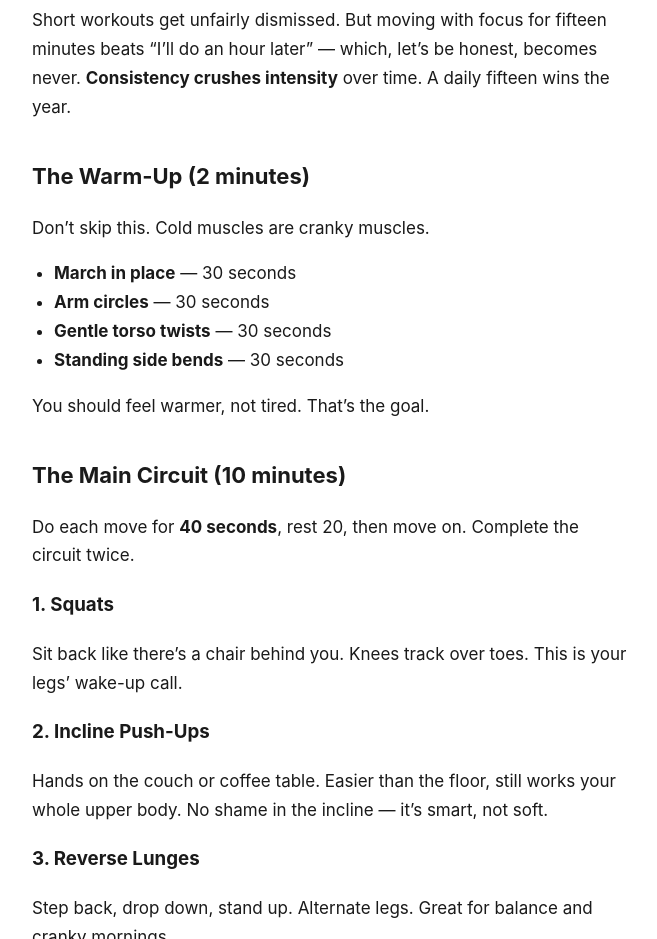
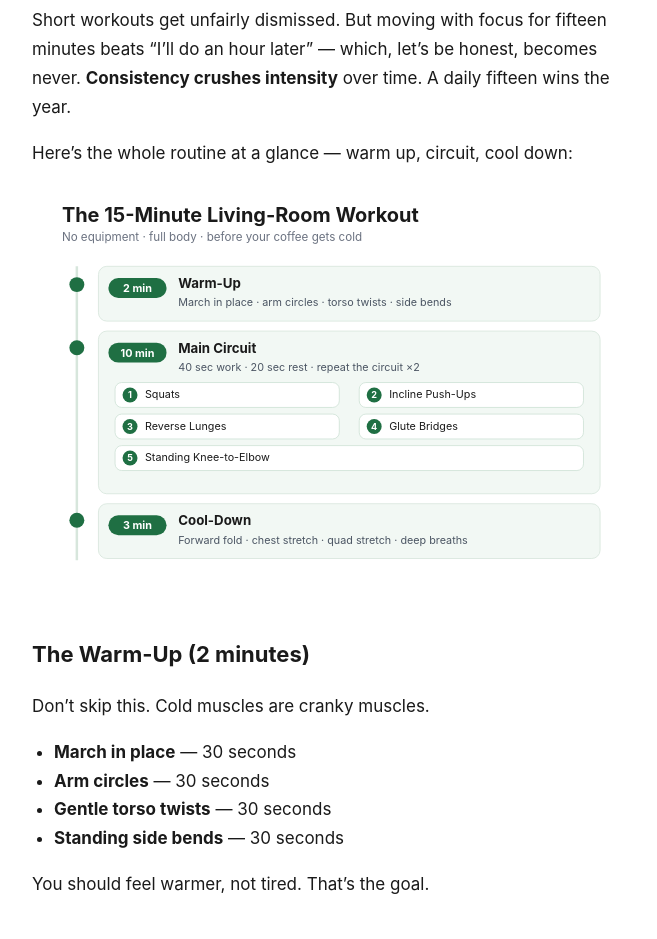
Before and after one commit to womenflow/strong, an Astro site in the folder site/: page /posts/15-minute-living-room-workout in a window 1280 px wide. Shown: the part 980-1919 px from the top of the page, without its empty margins (309-966 px from the left). Built offline with nearby package versions, Linux system fonts and the light colour scheme; Astro itself is replaced by a stand-in of ours.

Commit message:
Prepare tomorrow's post (draft) + images

```diff
--- a/site/src/content/blog/15-minute-living-room-workout.md
+++ b/site/src/content/blog/15-minute-living-room-workout.md
@@ -15,6 +15,10 @@ So make your coffee, let it sit, and let's beat the clock. No equipment, no floo
 
 ## Why 15 Minutes Actually Works
 Short workouts get unfairly dismissed. But moving with focus for fifteen minutes beats "I'll do an hour later" — which, let's be honest, becomes never. **Consistency crushes intensity** over time. A daily fifteen wins the year.
+
+Here's the whole routine at a glance — warm up, circuit, cool down:
+
+![The 15-minute workout routine at a glance](/images/strong-diagram.svg)
 
 ## The Warm-Up (2 minutes)
 Don't skip this. Cold muscles are cranky muscles.
```
Also changed, not shown: site/public/images/strong-diagram.svg (added), 2 other files.
